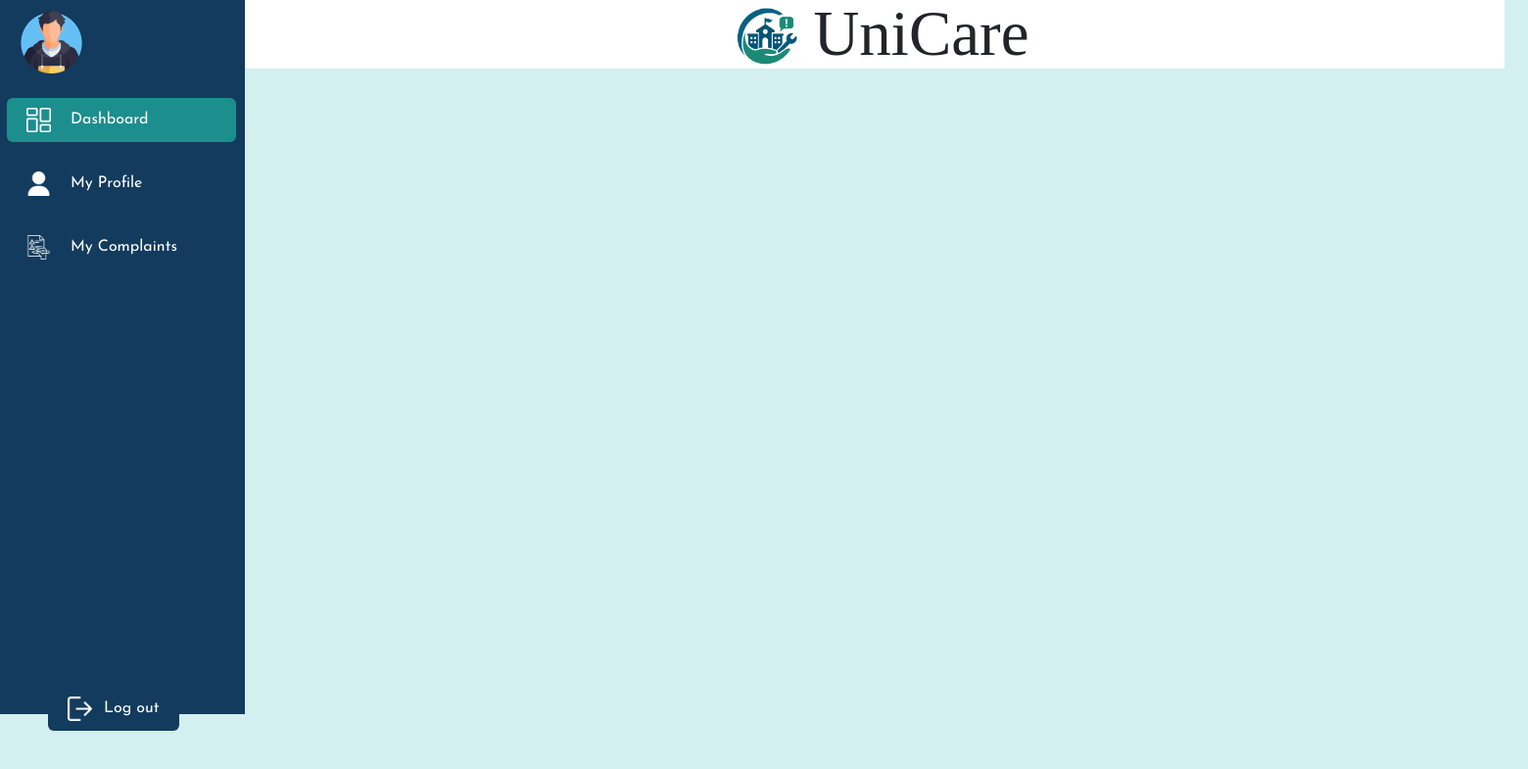
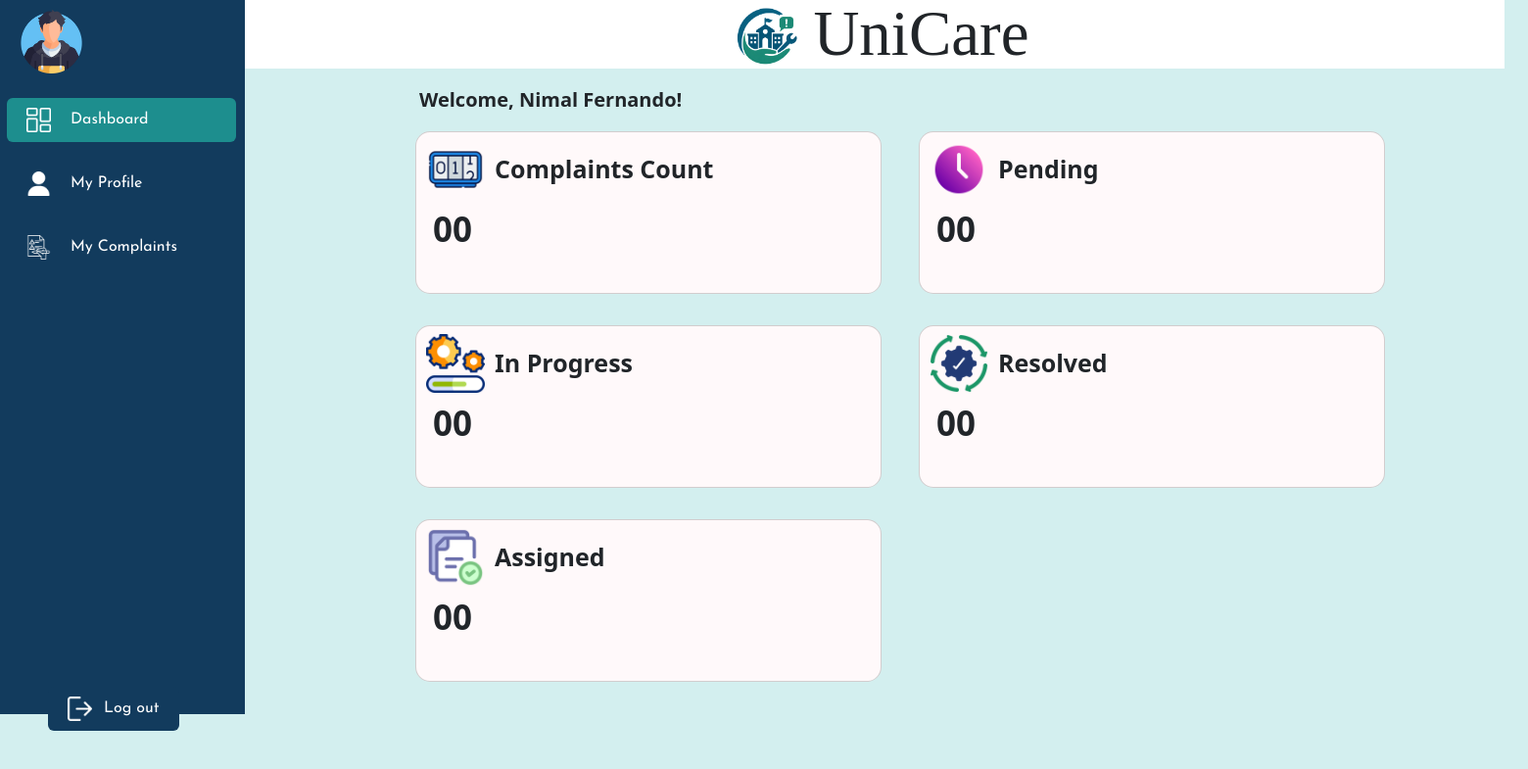
Before and after one commit to WAMW-SL/UniCare-University_Complaint_Management_System, a Laravel app: page /student in a window 1560 px wide. Shown: the top 785 px of the page at 98% size. Run offline with Laravel 12, Linux system fonts and the light colour scheme; data that the repository does not hold is empty; parts of the project's set-up code (start-up, migrations or seed data) failed here and were passed over; some web fonts are replaced.

Commit message:
created dashboard tab ui of student part & implemented its complaint count showing process & did some small changes

```diff
--- a/app/Http/Controllers/Student/ComplaintController.php
+++ b/app/Http/Controllers/Student/ComplaintController.php
@@ -20,7 +20,7 @@ class ComplaintController extends Controller
 
         $complaint->Complaint_ID='C-'.str_pad(strval($complaint->id),4,'0',STR_PAD_LEFT);
         $complaint->save();
-        return redirect()->route('student.showComplaintData');
+        return redirect()->route('student.showDashboard');
     }
 
     public function submitComplaint(){
@@ -37,11 +37,11 @@ class ComplaintController extends Controller
         $complaint->Category=$request->category;
         $complaint->Description=$request->desc;
         $complaint->save();
-        return redirect()->route('student.showComplaintData');
+        return redirect()->route('student.showDashboard');
     }
 
     public function deleteComplaintData($complaintID){
         Complaint::where('Complaint_ID',$complaintID)->delete();
-        return redirect()->route('student.showComplaintData');
+        return redirect()->route('student.showDashboard');
     }
 }
--- a/app/Http/Controllers/Student/DashboardController.php
+++ b/app/Http/Controllers/Student/DashboardController.php
@@ -4,12 +4,29 @@ namespace App\Http\Controllers\Student;
 
 use App\Http\Controllers\Controller;
 use App\Models\Complaint;
-use Illuminate\Http\Request;
 
 class DashboardController extends Controller
 {
+    public function showDashboard()
+    {
+        return view('layouts.studentLayout');
+    }
+
     public function showComplaintData(){
         $complaints=Complaint::all();
-        return view('layouts.studentLayout',compact('complaints'));
+        return $complaints;
+    }
+
+    public function showComplaintCount()
+    {
+        $total = str_pad(Complaint::count(), 2, '0', STR_PAD_LEFT);
+        $pending = str_pad(Complaint::where('Status', 'Pending')->count(), 2, '0', STR_PAD_LEFT);
+        $progress = str_pad(Complaint::where('Status', 'In Progress')->count(), 2, '0', STR_PAD_LEFT);
+        $resolved = str_pad(Complaint::where('Status', 'Resolved')->count(), 2, '0', STR_PAD_LEFT);
+        $assigned = str_pad(Complaint::where('Status', 'Assigned')->count(), 2, '0', STR_PAD_LEFT);
+
+        $count = ['total' => $total, 'pending' => $pending, 'progress' => $progress, 'resolved' => $resolved, 'assigned' => $assigned];
+
+        return $count;
     }
 }
--- /dev/null
+++ b/public/css/student/dashboard.css
@@ -0,0 +1,49 @@
+
+.welcome {
+    font-size: 20px;
+    font-weight: 600;
+    width: fit-content;
+    position: relative;
+    margin: 20px 0px 20px 0px;
+    left: 178px;
+}
+
+.cards {
+    display: grid;
+    position: relative;
+    left: 174px;
+    grid-template-rows: repeat(3, 166px);
+    grid-template-columns: repeat(2, 476px);
+    gap: 32px 38px;
+    margin-left: 0px;
+}
+
+.card {
+    background-color: #FFF9FA;
+    border-radius: 15px;
+    height: 166px;
+    padding: 8px 10px;
+}
+
+.cardName{
+    display: flex;
+    align-items: center;
+    gap: 10px;
+    font-size: 25px;
+    font-weight: 600;
+}
+
+.cardName img {
+    width: 60px;
+    height: 60px;
+}
+
+.card h2 {
+    position: relative;
+    width: 60px;
+    right: 3px;
+    top: 10px;
+    font-size: 35px;
+    font-weight: 700;
+    margin: 0;
+}
--- a/resources/views/layouts/studentLayout.blade.php
+++ b/resources/views/layouts/studentLayout.blade.php
@@ -10,7 +10,7 @@
         integrity="sha384-yEPZ7jP9S0QKiUQ0m3jjsO4ProIW7wvR9gXkI7JOGa2XVsw53Yke2bsdkBbjmmiX" crossorigin="anonymous">
     <link rel="stylesheet" href="{{ asset('css/student/layout.css') }}">
     <link rel="stylesheet" href="{{ asset('css/student/complaints.css') }}">
-
+    <link rel="stylesheet" href="{{ asset('css/student/dashboard.css') }}">
     <title>@yield('title')</title>
 </head>
 
@@ -41,11 +41,59 @@
                 out</span></button>
         <div class="tab-content" id="v-pills-tabContent">
             <div class="tab tab-pane fade show active" id="v-pills-home" role="tabpanel"
-                aria-labelledby="v-pills-home-tab" tabindex="0">@yield('dashboard')</div>
+                aria-labelledby="v-pills-home-tab" tabindex="0">
+                <h3 class="welcome">Welcome, Nimal Fernando!</h3>
+                <div class="cards">
+                    @php
+                        $count = app(App\Http\Controllers\Student\DashboardController::class)->showComplaintCount();
+                    @endphp
+                    <div class="card">
+                        <div class="cardName">
+                            <img src="{{ asset('images/counter.png') }}">
+                            <span>Complaints Count</span>
+                        </div>
+                        <h2>{{ $count['total'] }}</h2>
+                    </div>
+                    <div class="card">
+                        <div class="cardName">
+                            <img src="{{ asset('images/pending.png') }}">
+                            <span>Pending</span>
+                        </div>
+                        <h2>{{ $count['pending'] }}</h2>
+                    </div>
+
+                    <div class="card">
+                        <div class="cardName">
+                            <img src="{{ asset('images/progress.png') }}">
+                            <span>In Progress</span>
+                        </div>
+                        <h2>{{ $count['progress'] }}</h2>
+                    </div>
+
+                    <div class="card">
+                        <div class="cardName">
+                            <img src="{{ asset('images/resolved.png') }}">
+                            <span>Resolved</span>
+                        </div>
+                        <h2>{{ $count['resolved'] }}</h2>
+                    </div>
+                    <div class="card">
+                        <div class="cardName">
+                            <img src="{{ asset('images/assign.png') }}">
+                            <span>Assigned</span>
+                        </div>
+                        <h2>{{ $count['assigned'] }}</h2>
+                    </div>
+
+                </div>
+            </div>
             <div class="tab tab-pane fade" id="v-pills-profile" role="tabpanel" aria-labelledby="v-pills-profile-tab"
                 tabindex="0">@yield('profile')</div>
             <div class="tab tab-pane fade" id="v-pills-messages" role="tabpanel" aria-labelledby="v-pills-messages-tab"
                 tabindex="0">
+                @php
+                    $complaints = app(App\Http\Controllers\Student\DashboardController::class)->showComplaintData();
+                @endphp
                 <div class='btnSet'>
                     <a type="button" class="add btn btn-primary" href="{{ route('student.submitComplaint') }}">Add</a>
                     <button type="button" class="edit btn btn-primary" id="editBtn" disabled>Edit</button>
@@ -74,9 +122,7 @@
                                         <td>{{ $complaint->Submitted_Date }}</td>
                                         <td>{{ $complaint->Submitted_Time }}</td>
                                         <td>
-                                            <div class="<?php if ($complaint['Status'] === 'Pending') {
-                                                echo 'pending';
-                                            } ?>">{{ $complaint->Status }}</div>
+                                            <div class="{{ strtolower(str_replace(" ","-",$complaint->Status)) }}">{{ $complaint->Status }}</div>
                                         </td>
                                     </tr>
                                 @endforeach
--- a/routes/web.php
+++ b/routes/web.php
@@ -6,8 +6,8 @@ use App\Http\Controllers\Department\DashboardController as DepartmentDashboardCo
 
 use Illuminate\Support\Facades\Route;
 
+Route::get('student',[StudentDashboardController::class,'showDashboard'])->name('student.showDashboard');
 Route::post('student/storeComplaintData',[ComplaintController::class,'storeComplaintData'])->name('student.storeComplaintData');
-Route::get('student',[StudentDashboardController::class,'showComplaintData'])->name('student.showComplaintData');
 Route::get('student/submitComplaint',[ComplaintController::class,'submitComplaint'])->name('student.submitComplaint');
 Route::get('student/editComplaint/{complaintID}',[ComplaintController::class,'editComplaint'])->name('student.editComplaint');
 Route::put('student/updateComplaintData/{complaintID}',[ComplaintController::class,'updateComplaintData'])->name('student.updateComplaintData');
```
Also changed, not shown: public/css/student/complaints.css (+39 -2 lines), public/images/assign.png (added), public/images/counter.png (added), public/images/pending.png (added), public/images/progress.png (added), public/images/resolved.png (added).
